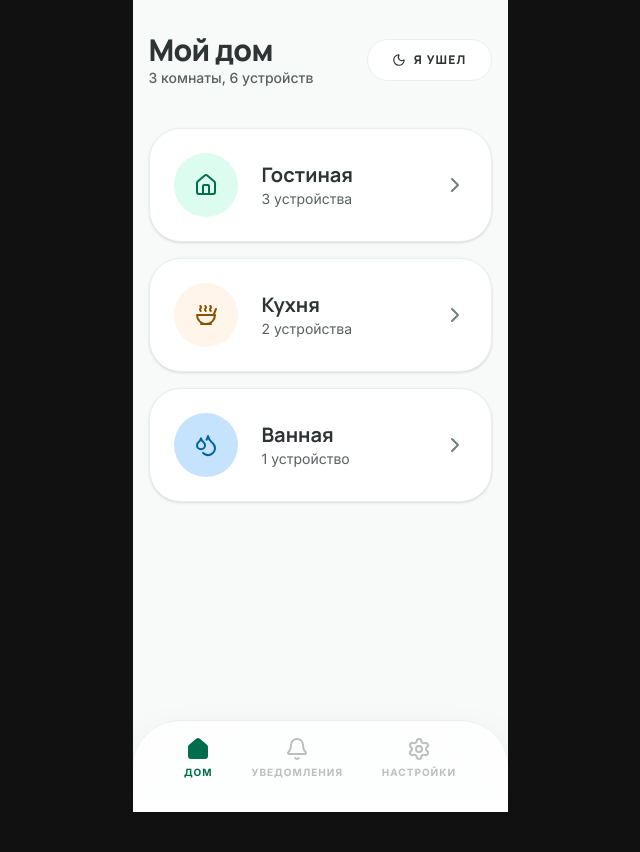
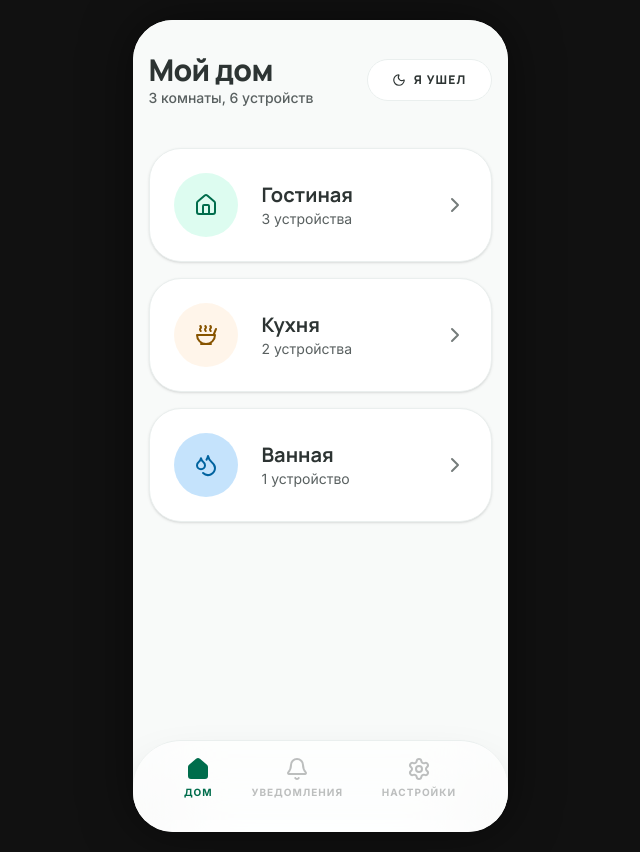
Before and after one commit to nahstya/smart-home-ui-study, a React (Vite) app in the folder aura-home/: page / in a window 1280 px wide. Shown: the whole page, without its empty margins (320-960 px from the left). Before the commit the page ends 812 px from the top, so only its background shows below. Built offline with nearby package versions, Linux system fonts and the light colour scheme.

Commit message:
Update index.css

```diff
--- a/aura-home/src/index.css
+++ b/aura-home/src/index.css
@@ -68,21 +68,30 @@ body {
   background: #111; /* фон вокруг "телефона" */
 }
 
-/* центрируем приложение */
-#root {
-  width: 375px;          /* фиксированная ширина телефона */
-  height: 812px;         /* фиксированная высота */
-  margin: 0 auto;        /* по центру */
-  background: white;
-  overflow: hidden;
-}
-
+/* Основной контейнер-телефон */
 #root {
   width: 375px;
   height: 812px;
-  margin: 0 auto;
+  margin: 20px auto; /* добавим немного отступа сверху для десктопа */
   background: white;
-  overflow: hidden;
+  position: relative;
+  overflow: hidden; /* обрезаем всё, что выходит за границы "трубки" */
+  border-radius: 40px; /* добавим скругления как у смартфона */
+  box-shadow: 0 0 50px rgba(0,0,0,0.5);
+}
 
-  position: relative; /* ВАЖНО */
+/* Обертка для вашего контента (всех экранов) */
+.scrollable-content {
+  width: 100%;
+  height: 100%;
+  overflow-y: auto; /* разрешаем вертикальный скролл */
+  padding-bottom: 100px; /* ВАЖНО: отступ снизу, чтобы контент не перекрывался навигацией */
+
+  /* Прячем дефолтный скроллбар, чтобы выглядело как в приложении */
+  -ms-overflow-style: none;  /* Internet Explorer 10+ */
+  scrollbar-width: none;  /* Firefox */
 }
+
+.scrollable-content::-webkit-scrollbar {
+  display: none;  /* Safari and Chrome */
+}
```
